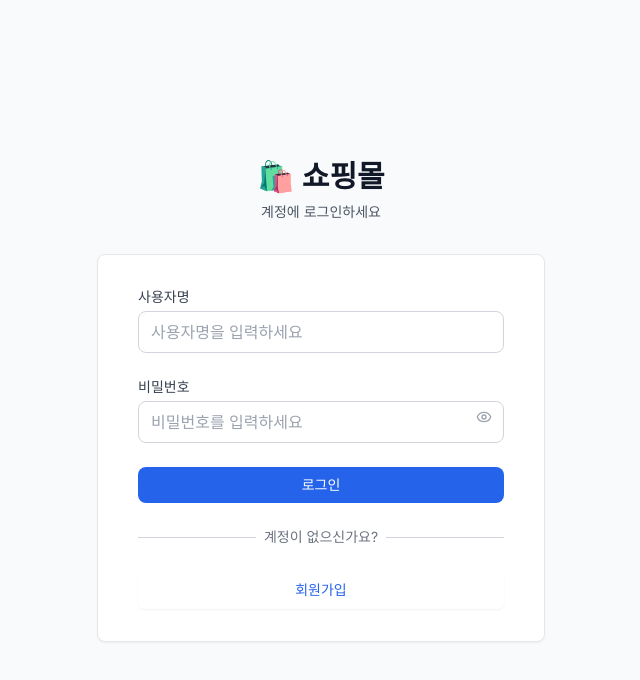
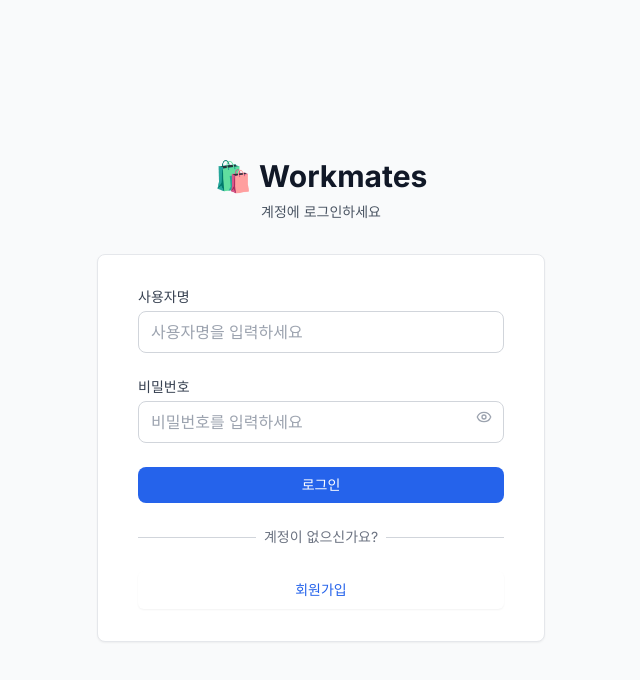
Before and after one commit to Gabia2nd-Overflow/Workmates, a React (Vite) app in the folder source/frontend/: page /login in a window 1280 px wide. Shown: the top 680 px of the page, without its empty margins (319-959 px from the left). Built offline with nearby package versions, Linux system fonts and the light colour scheme.

Commit message:
workamtes1
11

```diff
--- a/source/frontend/src/pages/Login.jsx
+++ b/source/frontend/src/pages/Login.jsx
@@ -47,7 +47,7 @@ const Login = () => {
       <div className="sm:mx-auto sm:w-full sm:max-w-md">
         <div className="text-center">
           <h2 className="text-3xl font-bold text-gray-900">
-            🛍️ 쇼핑몰
+            🛍️ Workmates
           </h2>
           <p className="mt-2 text-sm text-gray-600">
             계정에 로그인하세요
--- a/source/frontend/src/pages/SignUp.jsx
+++ b/source/frontend/src/pages/SignUp.jsx
@@ -47,7 +47,7 @@ const SignUp = () => {
         <div className="text-center">
           {/* 반응형 텍스트 */}
           <h2 className="text-3xl font-bold text-gray-900">
-            🛍️ 쇼핑몰
+            🛍️ workmates
           </h2>
           <p className="mt-2 text-sm text-gray-600">
             새로운 계정을 만드세요
```
